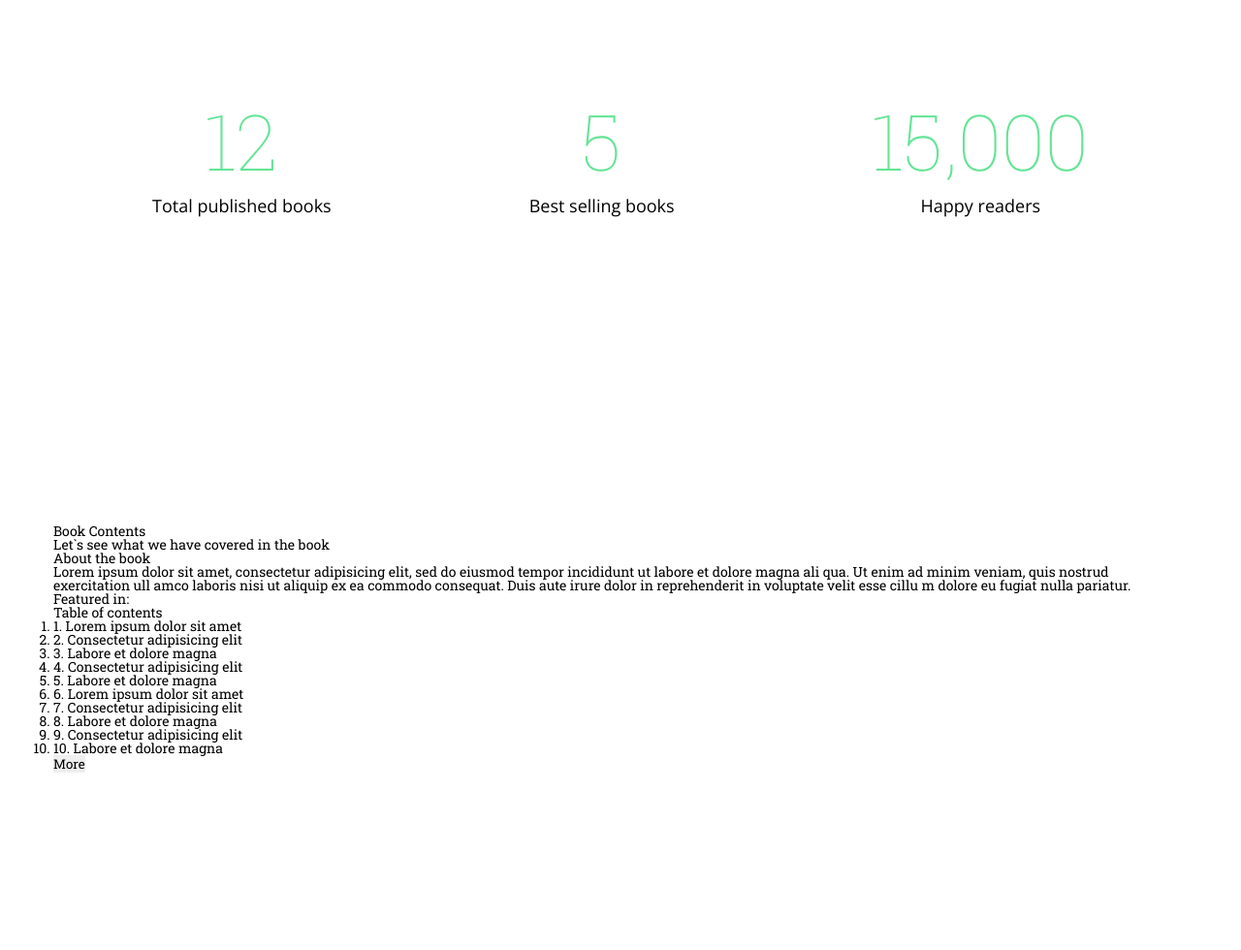
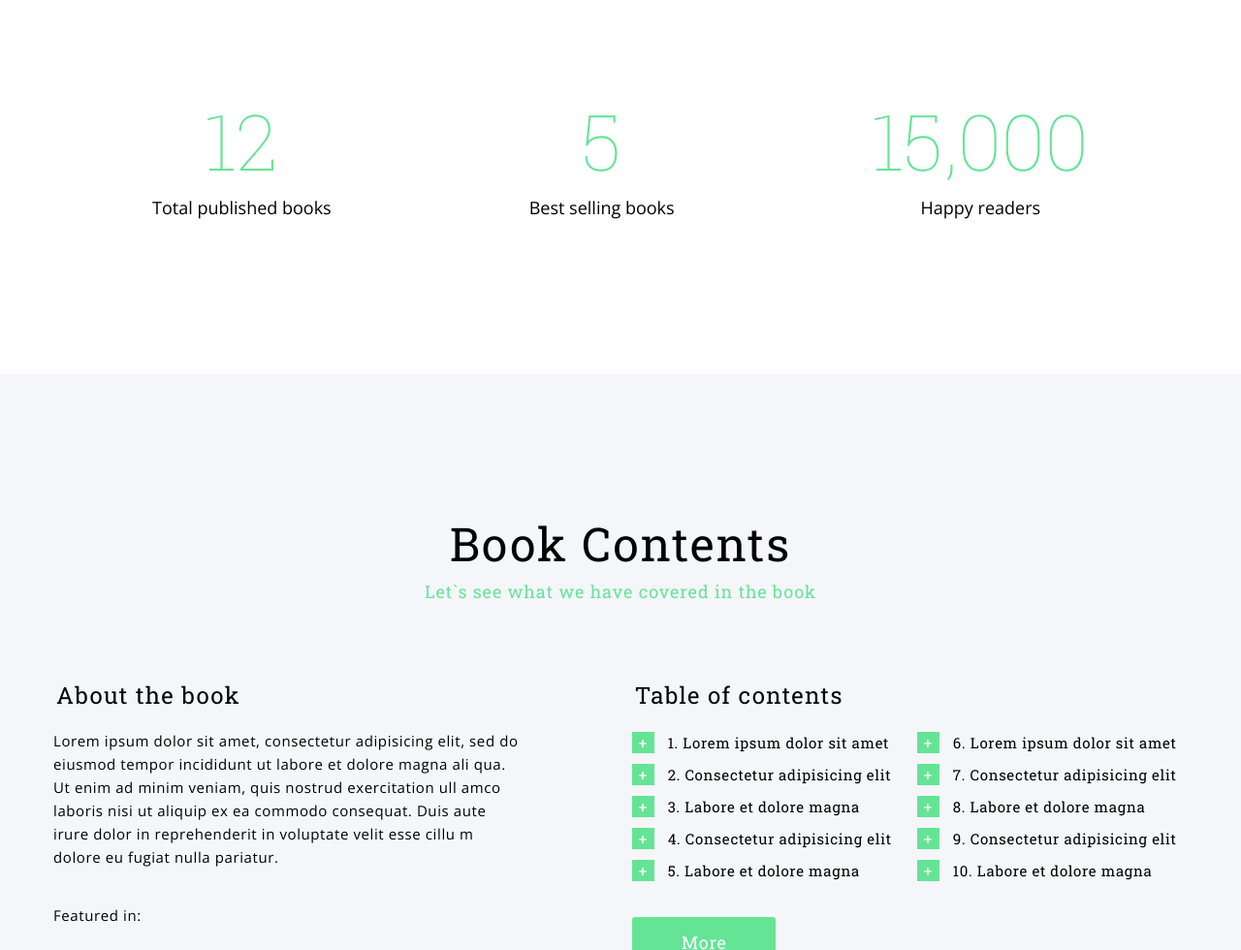
Before and after one commit to VladimirVaize/bukee, a plain HTML site: page index.html in a window 1280 px wide. Shown: the part 1820-2800 px from the top of the page at 97% size. Before the commit the page ends 2617 px from the top, so only its background shows below. Drawn offline with nearby package versions, Linux system fonts and the light colour scheme.

Commit message:
book-contents

```diff
--- a/index.html
+++ b/index.html
@@ -63,11 +63,11 @@
     </div>
 
 
-    <div class="author-page">
+    <div class="page">
         <div class="wrap">
             <div class="block-author">
                 <div class="block-text">
-                    <div class="block-text__name block-text__name-top">- Book Author</div>
+                    <div class="block-text__name block-text__name_top">- Book Author</div>
                     <h2 class="block-text__title">Emma Anderson <span>A room without books is like a body without a soul</span></h2>
 
                     <p class="block-text__description">Lorem ipsum dolor sit amet, consectetur adipisicing elit, sed do eiusmod tempor incididunt ut labore et dolore magna aliqua. Ut enim ad minim veniam, quis nostrud exercitation ullamco laboris nisi ut aliquip ex ea commodo consequat. </p>
@@ -101,7 +101,7 @@
             <h2 class="page__title">Book Contents</h2>
             <p class="page__subtitle">Let`s see what we have covered in the book</p>
             <div class="block-about">
-                <div>
+                <div class="block-about-text">
                     <h3>About the book</h3>
                     <p>Lorem ipsum dolor sit amet, consectetur adipisicing elit, sed do eiusmod tempor incididunt ut labore et dolore magna ali qua. Ut enim ad minim veniam, quis nostrud exercitation ull amco laboris nisi ut aliquip ex ea commodo consequat. Duis aute irure dolor in reprehenderit in voluptate velit esse cillu m dolore eu fugiat nulla pariatur. </p>
                     <div>
@@ -113,21 +113,21 @@
                         </ul>
                     </div>
                 </div>
-                <div>
+                <div class="block-about-table">
                     <h3>Table of contents</h3>
-                    <ol>
-                        <li>1. Lorem ipsum dolor sit amet</li>
-                        <li>2. Consectetur adipisicing elit</li>
-                        <li>3. Labore et dolore magna</li>
-                        <li>4. Consectetur adipisicing elit</li>
-                        <li>5. Labore et dolore magna</li>
-                        <li>6.  Lorem ipsum dolor sit amet</li>
-                        <li>7. Consectetur adipisicing elit</li>
-                        <li>8. Labore et dolore magna</li>
-                        <li>9. Consectetur adipisicing elit</li>
-                        <li>10. Labore et dolore magna</li>
+                    <ol class="block-about-table__list">
+                        <li>Lorem ipsum dolor sit amet</li>
+                        <li>Consectetur adipisicing elit</li>
+                        <li>Labore et dolore magna</li>
+                        <li>Consectetur adipisicing elit</li>
+                        <li>Labore et dolore magna</li>
+                        <li>Lorem ipsum dolor sit amet</li>
+                        <li>Consectetur adipisicing elit</li>
+                        <li>Labore et dolore magna</li>
+                        <li>Consectetur adipisicing elit</li>
+                        <li>Labore et dolore magna</li>
                     </ol>
-                    <button>More</button>
+                    <button class="block-about-table__btn">More</button>
                 </div>
             </div>
         </div>
--- a/less/main.less
+++ b/less/main.less
@@ -34,10 +34,18 @@ img {vertical-align: top;}
 // Переменные
 @light: #fff;
 @accent-color: #65e496;
+@bg-light-color: #f5f6fa;
+@bg-dark-color: #44444f;
 
 
 body {
 	font-family: 'Roboto Slab', serif;
+	font-size: 15px;
+	line-height: 24px;
+}
+
+h3 {
+	font-size: 24px;
 }
 
 .wrap {
@@ -52,8 +60,26 @@ body {
 	padding-bottom: 158px;
 }
 
-.author-page{
-	margin-top: 161px;
+.page{
+	padding-top: 161px;
+	padding-bottom: 160px;
+	&_gray {
+		background-color: @bg-light-color;
+		padding-top: 163px;
+	}
+	&__title {
+		font-size: 48px;
+		text-align: center;
+		margin-bottom: 25px;
+		letter-spacing: 2px;
+	}
+	&__subtitle {
+		color: @accent-color;
+		text-align: center;
+		font-size: 18px;
+		letter-spacing: 0.9px;
+		margin-bottom: 83px;
+	}
 }
 
 .header {
@@ -105,7 +131,7 @@ body {
 		margin-bottom: 34px;
 		margin-top: 3px;
 	}
-	&__name-top {
+	&__name_top {
 		margin-top: 18px;
 		margin-bottom: 23px;
 	}
@@ -179,8 +205,7 @@ body {
 .block-counter {
 	display: flex;
 	justify-content: space-around;
-	margin-top: 192px;
-	margin-bottom: 320px;
+	margin-top: 216px;
 	p {
 		font-family: 'Open Sans', sans-serif;
 		text-align: center;
@@ -191,7 +216,69 @@ body {
 			font-weight: 100;
 			font-size: 80px;
 			color: @accent-color;
-			margin-bottom: 18px;
+			margin-bottom: 45px;
 		}
 	}
 }
+.block-about {
+	display: flex;
+	justify-content: space-between;
+	margin-bottom: 82px;
+	h3 {
+		margin-bottom: 23px;
+		margin-left: 3px;
+		letter-spacing: 1.3px;
+	}
+	p {
+		font-family: 'Open Sans', sans-serif;
+		letter-spacing: 0.6px;
+		margin-bottom: 36px;
+	}
+	&-text {
+		flex-basis: 41%;
+	}
+	&-table {
+		flex-basis: 49%;
+		&__list {
+			margin: 0;
+			padding: 0;
+			counter-reset: list;
+			column-count: 2;
+			margin-top: 25px;
+			& li {
+				position: relative;
+				padding-left: 37px;
+				counter-increment: list;
+				list-style-type: none;
+				margin-bottom: 9px;
+				letter-spacing: 0.7px;
+				&::before {
+					content: counter(list) ". ";
+				}
+				&::after {
+					content: "+";
+					position: absolute;
+					left: 0;
+					color: @light;
+					font-size: 15px;
+					background-color: @accent-color;
+					padding: 0 7px;
+					top: 1px;
+					line-height: 22px;
+				}
+			}
+		}
+		&__btn {
+			display: block;
+			background-color: @accent-color;
+			color: @light;
+			max-width: 250px;
+			border-radius: 3px;
+			text-align: center;
+			font-size: 18px;
+			margin-top: 27px;
+			padding: 14px 51px;
+			letter-spacing: 0.7px;
+		}
+	}
+}
```
Also changed, not shown: css/main.css.
